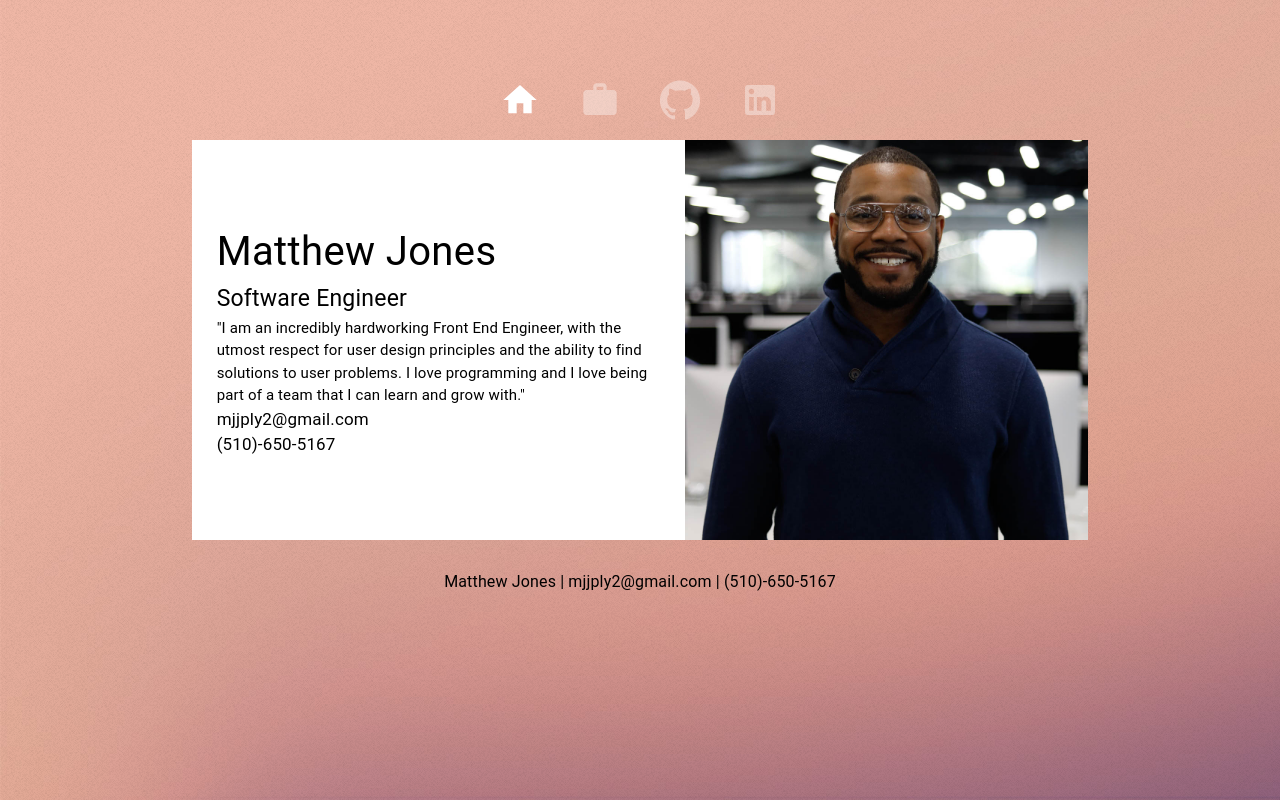
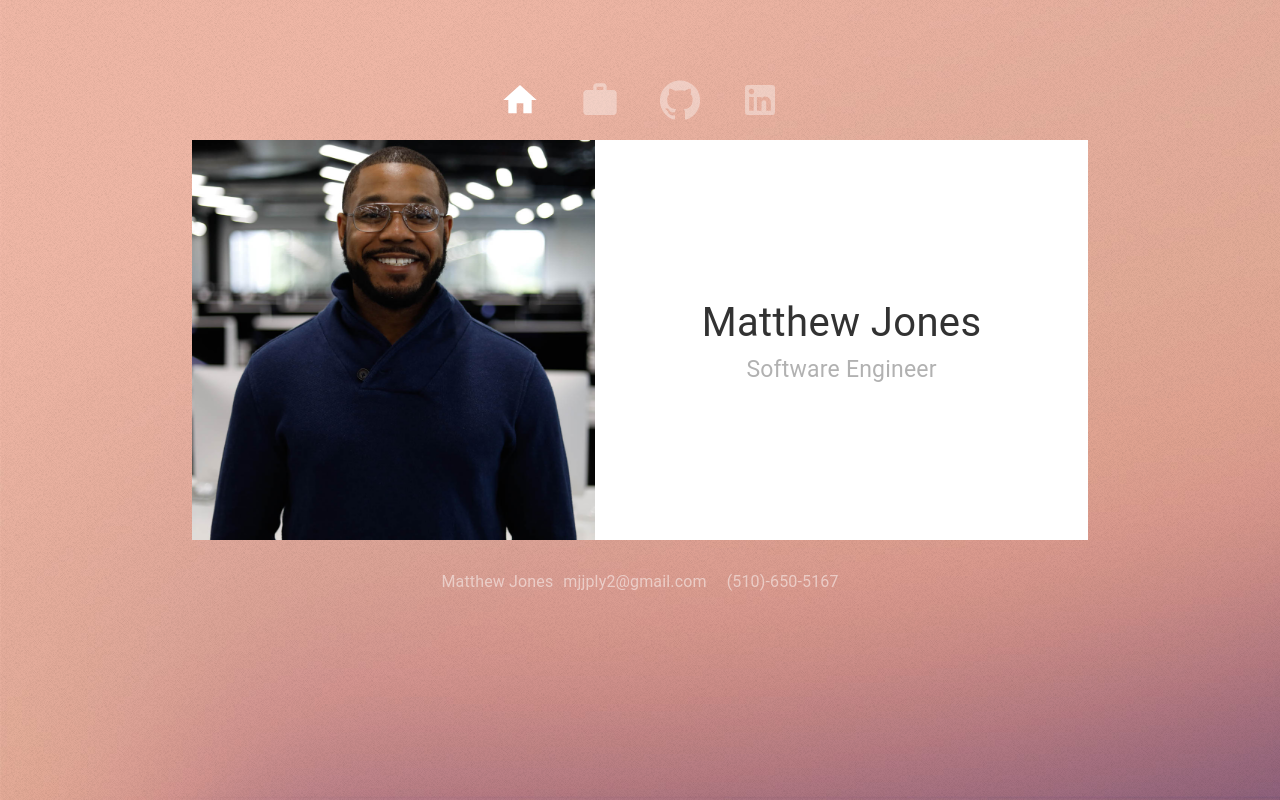
Before and after one commit to mjjply42/newPortfolio, a React (Create React App) app in the folder client/: page / in a window 1280 px wide. Built offline with nearby package versions, Linux system fonts and the light colour scheme.

Commit message:
need to add project gallery

```diff
--- a/client/src/App.js
+++ b/client/src/App.js
@@ -12,7 +12,9 @@ const contactTag = "Matthew Jones        | mjjply2@gmail.com        | (510)-650-
 const Contact = () => {
   return (
     <div style={styles.contact}>
-      <Typography style={{marginTop: 30}}>{contactTag}</Typography>
+      <Typography style={{marginTop: 30, opacity: '0.5', color: 'white'}}>Matthew Jones</Typography>
+      <Typography style={{marginTop: 30, opacity: '0.5', color: 'white', marginLeft: 10, marginRight: 10}}>mjjply2@gmail.com</Typography>
+      <Typography style={{marginTop: 30, opacity: '0.5', color: 'white', marginLeft: 10}}>(510)-650-5167</Typography>
     </div>
   )
 }
@@ -50,7 +52,8 @@ const styles = {
   contact: {
     display: 'flex',
     justifyContent: 'center',
+    flexDirection: 'row',
+    flexWrap: 'wrap',
     alignContent: 'space-between',
-    width: 500,
   }
 }
--- a/client/src/components/MainSection.js
+++ b/client/src/components/MainSection.js
@@ -7,29 +7,25 @@ import Avatar from '../img/intra_pic.jpg'
 const Main = () => {
     return (
         <div style={styles.mainComponentOuterDiv}>
+            <div style={styles.rightSideMainDiv}>
+                <img style={styles.avatar} src={Avatar}></img>
+            </div>
             <div style={styles.leftSideMainDiv}>
                 <div style={styles.leftSideInnerDiv}>
-                    <Typography style={{textAlign: 'left', fontSize: 40}}>Matthew Jones</Typography>
-                    <Typography style={{textAlign: 'left', fontSize: 23}}>Software Engineer</Typography>
-                    <Typography style={{textAlign: 'left', fontSize: 15}}>"I am an incredibly hardworking Front End Engineer,
-                        with the utmost respect for user design principles and the
-                        ability to find solutions to user problems. I love programming and
-                        I love being part of a team that I can learn and grow with."</Typography>
-                    <Typography style={{textAlign: 'left', fontSize: 17}}>mjjply2@gmail.com</Typography>
-                    <Typography style={{textAlign: 'left', fontSize: 17}}>(510)-650-5167</Typography>
+                    <Typography style={{opacity: '0.8', textAlign: 'center', fontSize: 40}}>Matthew Jones</Typography>
+                    <Typography style={{opacity: '0.3', textAlign: 'center', fontSize: 23}}>Software Engineer</Typography>
                 </div>
-            </div>
-            <div style={styles.rightSideMainDiv}>
-                <img style={styles.avatar} src={Avatar}></img>
             </div>
         </div>
     )
 }
 
-const Work = () => {
+const Projects = () => {
     return (
-        <div>
-            <h1>Work Div</h1>
+        <div style={styles.mainProjectContainer}>
+            <div style={styles.innerProjectContainer}>
+                <Typography style={{opacity: '0.8', fontSize: 30}}>Projects</Typography>
+            </div>
         </div>
     )
 }
@@ -38,7 +34,7 @@ export const MainSection = () => {
     return (
         <div style={styles.mainDivStyle}>
             <Route path={'/'} exact component={Main}/>
-            <Route path={'/projects'} exact component={Work}/>
+            <Route path={'/projects'} exact component={Projects}/>
         </div>
     )
 }
@@ -51,6 +47,18 @@ const styles = {
     mainComponentOuterDiv: {
         display: 'flex',
         alignContent: 'space-between',
+        flexWrap: 'wrap',
+        alignItems: 'center',
+        justifyContent: 'center',
+    },
+    mainProjectContainer: {
+        display: 'flex',
+        justifyContent: 'center',
+    },
+    innerProjectContainer: {
+        display: 'flex',
+        width: '86%',
+        marginTop: 50,
     },
     leftSideMainDiv: {
         display: 'flex',
@@ -62,12 +70,17 @@ const styles = {
     },
     leftSideInnerDiv: {
         width: '90%',
+        minWidth: '300',
+        alignItems: 'center',
+        justifyContent: 'center',
     },
     rightSideMainDiv: {
         width: '45%',
+        minWidth: 200,
     },
     avatar: {
         maxWidth: '100%',
+        minWidth: 200,
         maxHeight: 400,
         objectFit: 'cover',
         height: 450,
```
